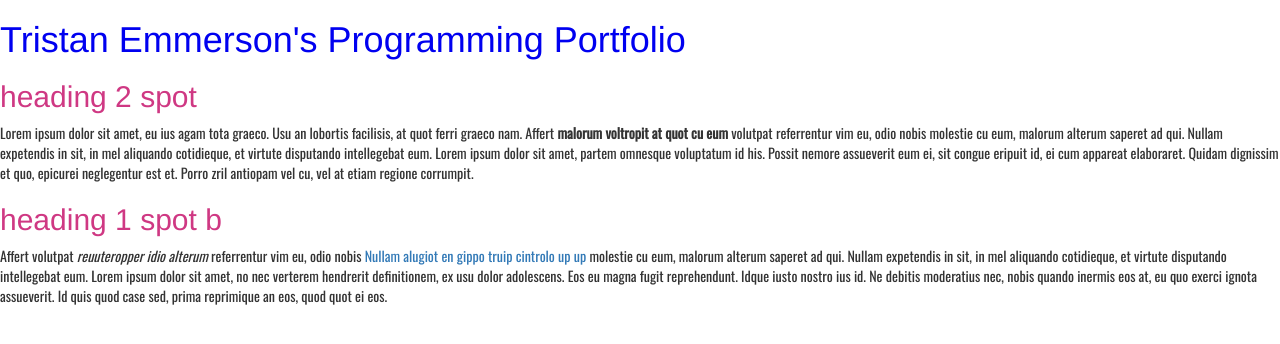
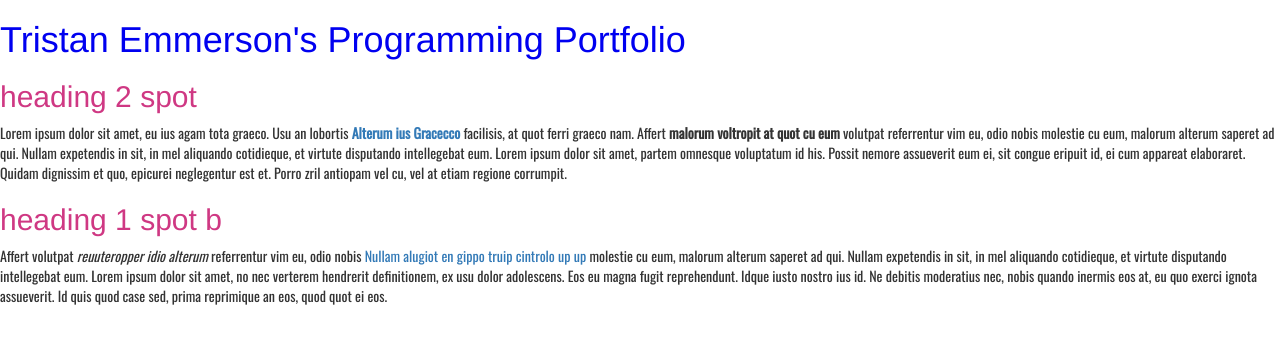
Before and after one commit to tmemmerson/portfolio, a plain HTML site: page index.html in a window 1280 px wide. Drawn offline with nearby package versions, Linux system fonts and the light colour scheme.

Commit message:
Add compound use of dummy href link and emphasis of aforementioned link

```diff
--- a/index.html
+++ b/index.html
@@ -9,7 +9,7 @@
   <body>
     <h1>Tristan Emmerson's Programming Portfolio</h1>
     <h2>heading 2 spot</h2>
-    <p>Lorem ipsum dolor sit amet, eu ius agam tota graeco. Usu an lobortis facilisis, at quot ferri graeco nam. Affert <strong>malorum voltropit at quot cu eum </strong>volutpat referrentur vim eu, odio nobis molestie cu eum, malorum alterum saperet ad qui. Nullam expetendis in sit, in mel aliquando cotidieque, et virtute disputando intellegebat eum. Lorem ipsum dolor sit amet, partem omnesque voluptatum id his. Possit nemore assueverit eum ei, sit congue eripuit id, ei cum appareat elaboraret. Quidam dignissim et quo, epicurei neglegentur est et. Porro zril antiopam vel cu, vel at etiam regione corrumpit.</p>
+    <p>Lorem ipsum dolor sit amet, eu ius agam tota graeco. Usu an lobortis <strong><a href="#">Alterum ius Gracecco</a></strong> facilisis, at quot ferri graeco nam. Affert <strong>malorum voltropit at quot cu eum </strong>volutpat referrentur vim eu, odio nobis molestie cu eum, malorum alterum saperet ad qui. Nullam expetendis in sit, in mel aliquando cotidieque, et virtute disputando intellegebat eum. Lorem ipsum dolor sit amet, partem omnesque voluptatum id his. Possit nemore assueverit eum ei, sit congue eripuit id, ei cum appareat elaboraret. Quidam dignissim et quo, epicurei neglegentur est et. Porro zril antiopam vel cu, vel at etiam regione corrumpit.</p>
 
     <h2>heading 1 spot b</h2>
     <p>Affert volutpat <em>reuuteropper idio alterum</em> referrentur vim eu, odio nobis<a href="#"> Nullam alugiot en gippo truip cintrolo up up</a> molestie cu eum, malorum alterum saperet ad qui. Nullam expetendis in sit, in mel aliquando cotidieque, et virtute disputando intellegebat eum. Lorem ipsum dolor sit amet, no nec verterem hendrerit definitionem, ex usu dolor adolescens. Eos eu magna fugit reprehendunt. Idque iusto nostro ius id. Ne debitis moderatius nec, nobis quando inermis eos at, eu quo exerci ignota assueverit. Id quis quod case sed, prima reprimique an eos, quod quot ei eos.</p>
```
